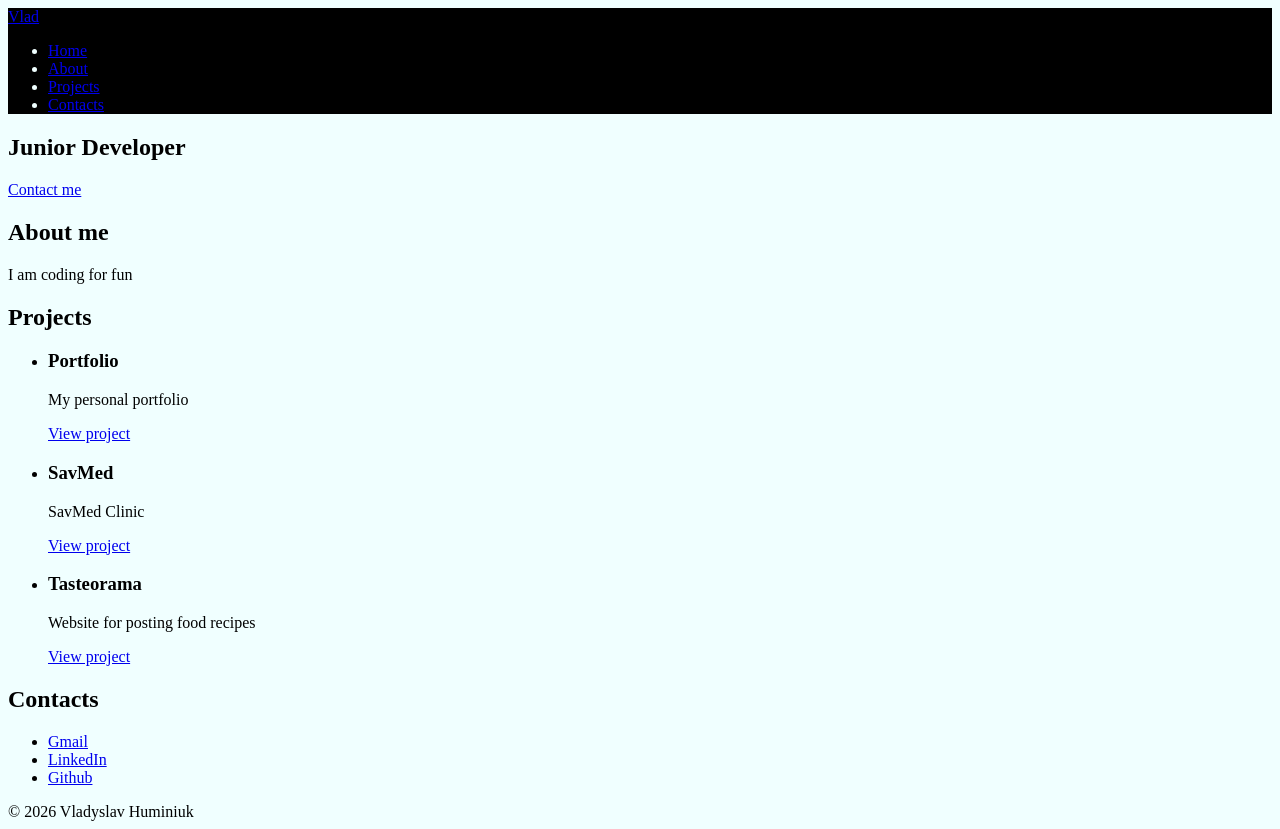
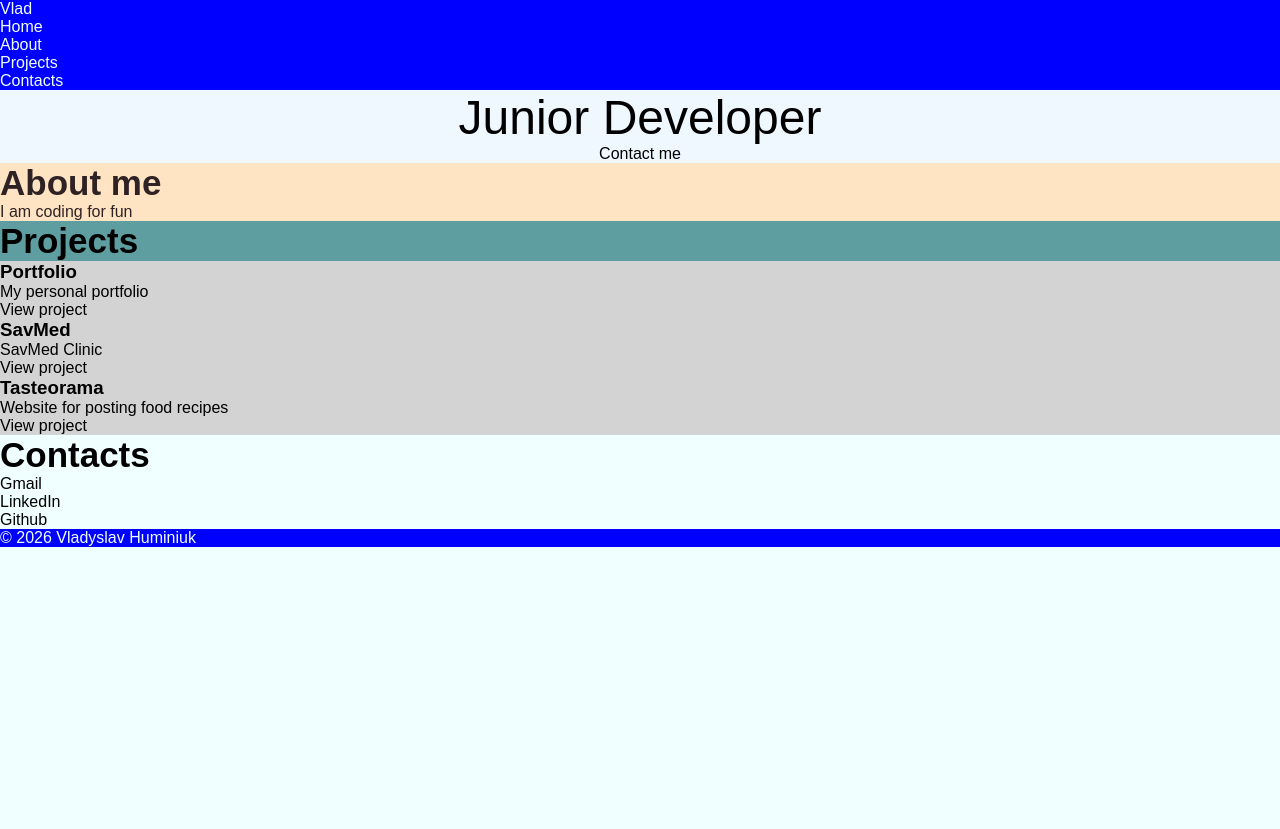
Before and after one commit to vladyslav-980/tests, a plain HTML site: page index.html in a window 1280 px wide. After the commit the page ends 800 px from the top, so only its background shows below. Drawn offline with Linux system fonts and the light colour scheme.

Commit message:
CSS ligt styles

```diff
--- a/index.html
+++ b/index.html
@@ -31,7 +31,7 @@
             <h2>Projects</h2>
             <ul>
                 <li>
-                    <article>
+                    <article class="project-card">
                         <h3>Portfolio</h3>
                         <p>My personal portfolio</p>
                         <a
@@ -44,7 +44,7 @@
                     </article>
                 </li>
                 <li>
-                    <article>
+                    <article class="project-card">
                         <h3>SavMed</h3>
                         <p>SavMed Clinic</p>
                         <a
@@ -57,7 +57,7 @@
                     </article>
                 </li>
                 <li>
-                    <article>
+                    <article class="project-card">
                         <h3>Tasteorama</h3>
                         <p>Website for posting food recipes</p>
                         <a
--- a/styles.css
+++ b/styles.css
@@ -1,9 +1,91 @@
+*,
+*::before,
+*::after {
+    box-sizing: border-box;
+}
+
+body {
+    margin: 0;
+}
+
+h1,
+h2,
+h3,
+h4,
+h5,
+h6,
+p {
+    margin: 0;
+}
+
+ul,
+ol {
+    margin: 0;
+    padding: 0;
+    list-style: none;
+}
+
+a {
+    color: inherit;
+    text-decoration: none;
+}
+
+button,
+input,
+textarea,
+select {
+    font: inherit;
+}
+
+button {
+    cursor: pointer;
+}
+
+img {
+    display: block;
+    max-width: 100%;
+    height: auto;
+}
+
 body{
     color: black;
     background-color: azure;
+    font-family:  Arial, Helvetica, sans-serif;
 }
 
 header{
     color:azure;
-    background-color: black;
+    background-color:blue;
 }
+
+#hero{
+    background-color: aliceblue;
+    text-align: center;
+}
+
+h1{
+    font-size: 48px;
+    font-weight: 400;
+}
+
+h2{
+    font-size: 35px;
+}
+
+#about{
+    color: rgb(46, 34, 37);
+    background-color: bisque;
+}
+
+#projects{
+    background-color:cadetblue;
+}
+
+.project-card{
+    background-color: lightgray;
+}
+
+footer{
+    color: azure;
+    background-color: blue;
+}
```
